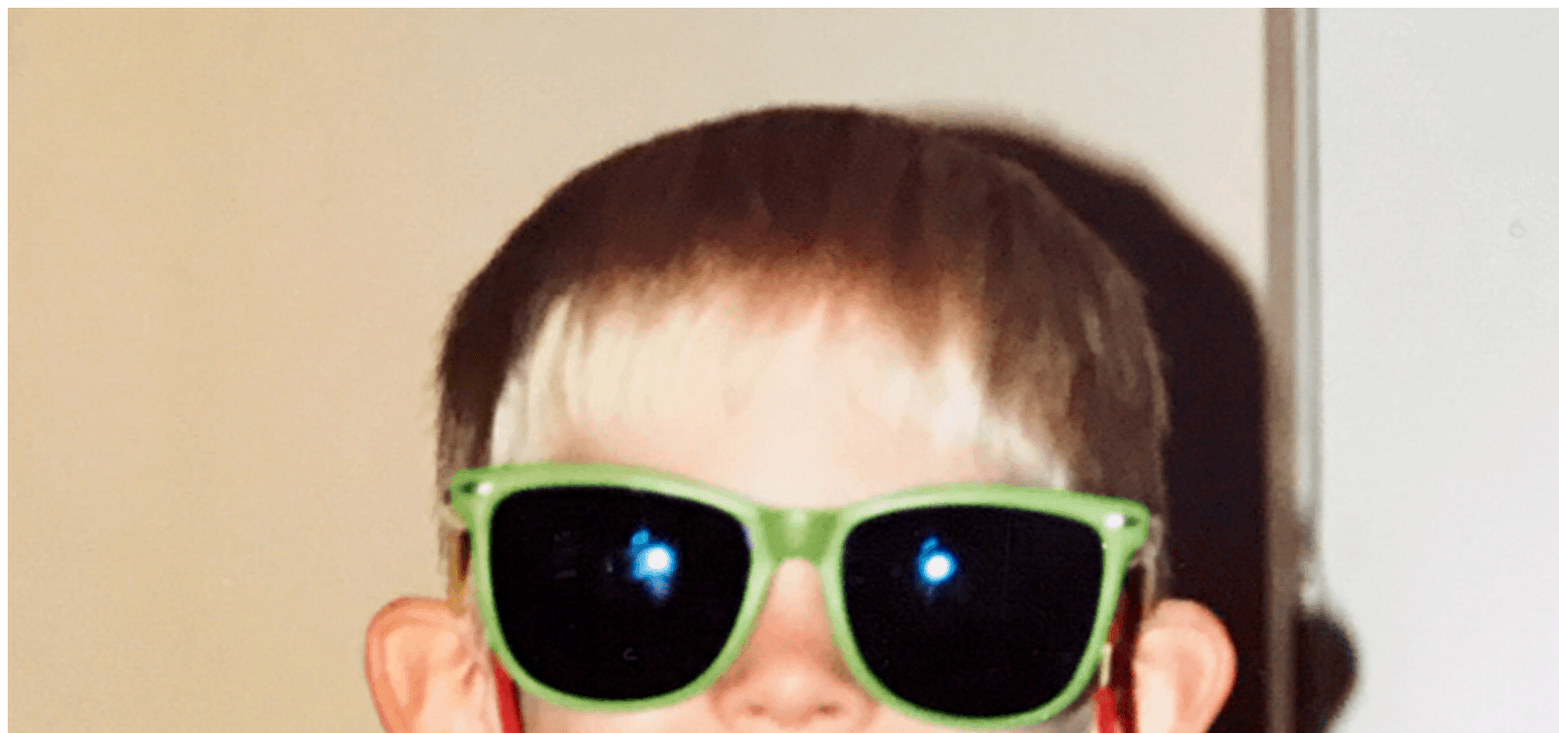
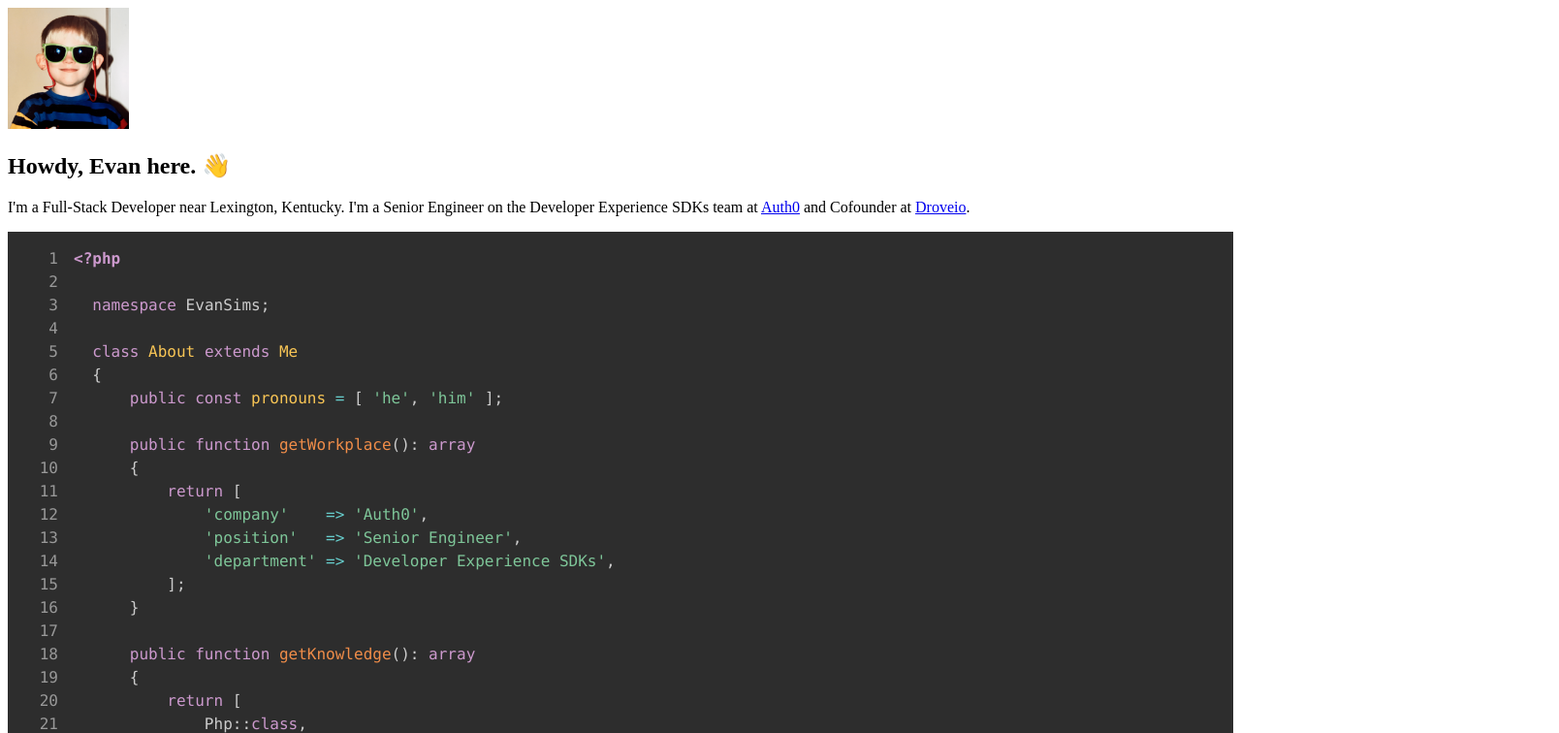
Before and after one commit to evansims/evansims, a Next.js app: page / in a window 1280 px wide. Shown: the top 756 px of the page at 97% size, 1608 px wide, since content can reach past the window. Built offline with nearby package versions, Linux system fonts and the light colour scheme.

Commit message:
Use Image component instead of img element

```diff
--- a/pages/index.js
+++ b/pages/index.js
@@ -1,3 +1,5 @@
+import Image from "next/image";
+
 import { Prism as SyntaxHighlighter } from "react-syntax-highlighter";
 import { tomorrow } from "react-syntax-highlighter/dist/cjs/styles/prism";
 
@@ -40,9 +42,11 @@ export default function Home() {
       <main class="max-w-7xl mx-auto sm:px-6 lg:px-8">
         <div class="max-w-7xl mx-auto py-16 px-4 sm:py-24 sm:px-6 lg:px-8 lg:flex">
           <div class="hidden w-full max-w-xs text-center lg:block">
-            <img
-              class="inline-block h-32 w-32 rounded-full"
-              src="evan-sims-smol.png"
+            <Image
+              class="rounded-full"
+              src="/evan-sims-smol.png"
+              width="125"
+              height="125"
             />
           </div>
           <div class="max-w-xl">
```
